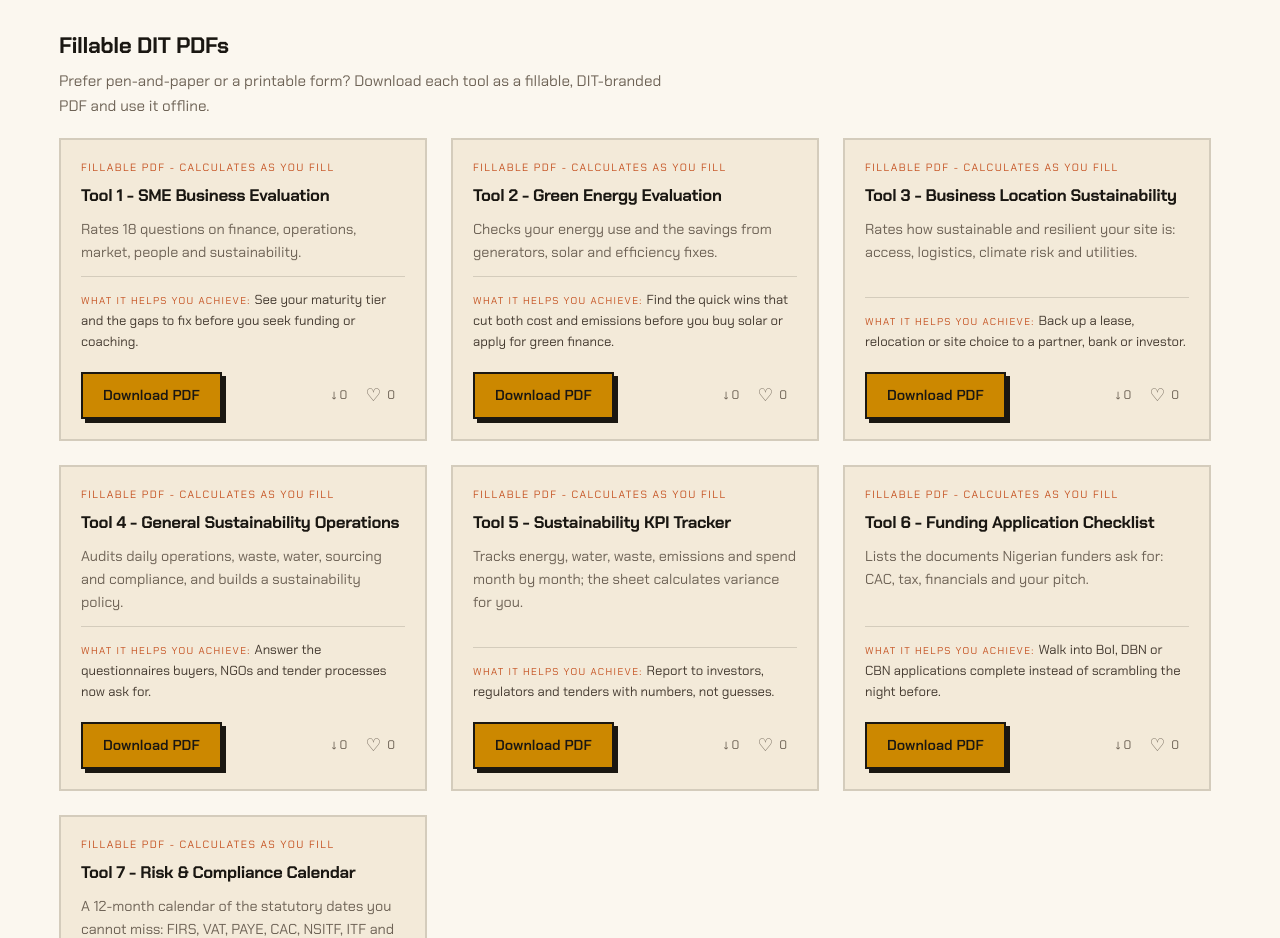
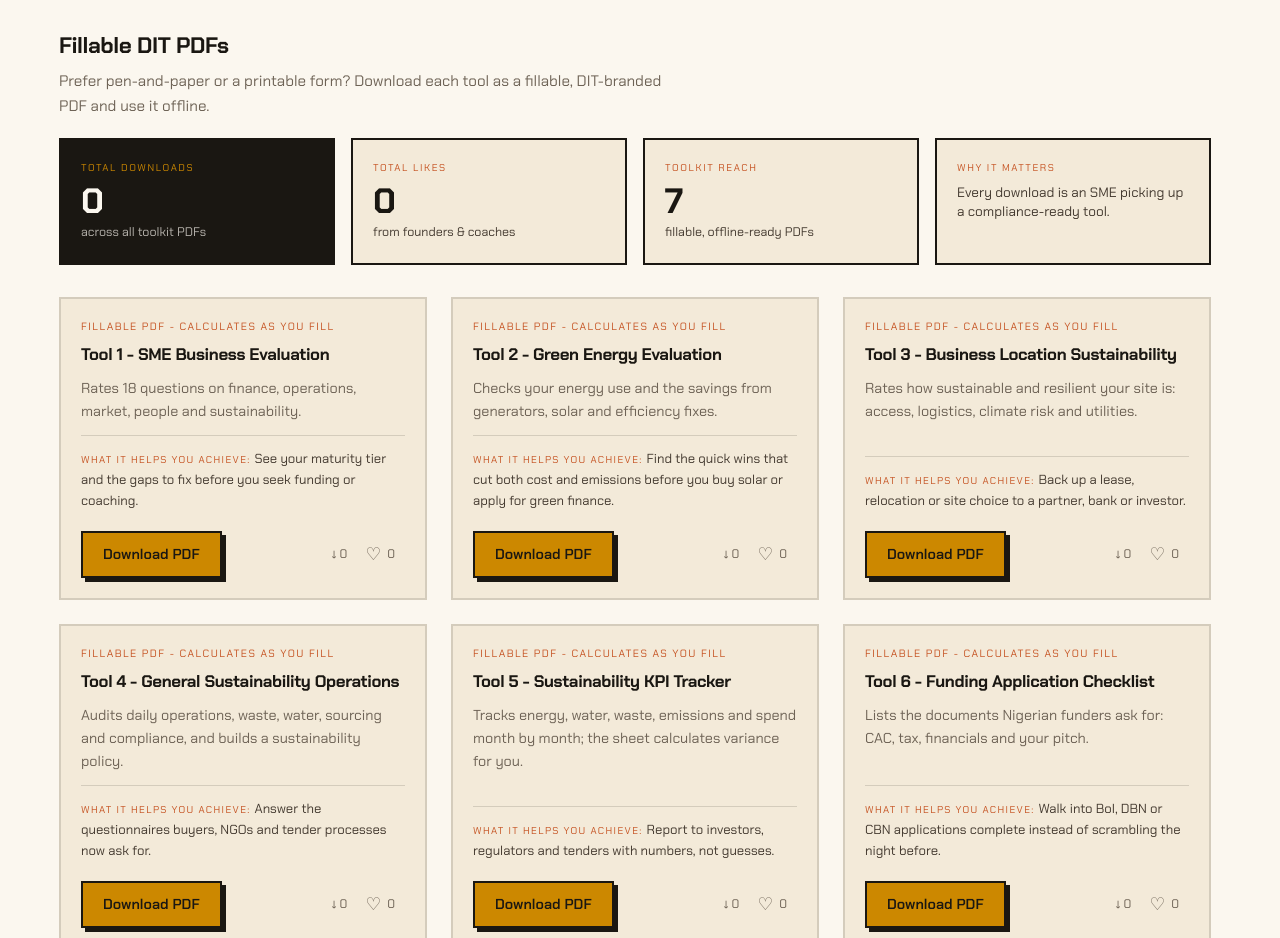
Before and after one commit to Lawrencium-103/__D.I.Technologies, a React (Vite) app: page /s-sme/toolkit in a window 1280 px wide. Shown: the part 920-1858 px from the top of the page. Built offline with nearby package versions, Linux system fonts and the light colour scheme; no server answers.

Commit message:
Persist SME PDF download/like counts locally, make likes per-session, add download-impact metric card

```diff
--- a/src/components/SmePdfCard.jsx
+++ b/src/components/SmePdfCard.jsx
@@ -4,32 +4,32 @@ import { useState } from 'react'
 // the parent-provided handlers. These PDFs are the official fillable tools with
 // built-in calculations, so no "leaving the app" warning is shown.
 
-const LIKE_KEY = 'dit-sme-pdf-liked'
+const LIKE_SESSION_KEY = 'dit-sme-pdf-liked-session'
 
-function likedSet() {
+function sessionLiked(file) {
   try {
-    return new Set(JSON.parse(localStorage.getItem(LIKE_KEY) || '[]'))
+    return new Set(JSON.parse(sessionStorage.getItem(LIKE_SESSION_KEY) || '[]')).has(file)
   } catch {
-    return new Set()
+    return false
   }
 }
 
 export default function SmePdfCard({ file, label, summary = null, achieve = null, counts = {}, onDownload, onLike }) {
   const downloads = counts.downloads || 0
   const likes = counts.likes || 0
-  const [liked, setLiked] = useState(() => likedSet().has(file))
+  const [liked, setLiked] = useState(() => sessionLiked(file))
 
-  const handleLike = async () => {
+  const handleLike = () => {
     if (liked) return
-    const set = likedSet()
+    const set = new Set(JSON.parse(sessionStorage.getItem(LIKE_SESSION_KEY) || '[]'))
     set.add(file)
     try {
-      localStorage.setItem(LIKE_KEY, JSON.stringify([...set]))
+      sessionStorage.setItem(LIKE_SESSION_KEY, JSON.stringify([...set]))
     } catch {
       /* ignore */
     }
     setLiked(true)
-    if (onLike) await onLike(file)
+    if (onLike) onLike(file)
   }
 
   return (
--- a/src/lib/smePdf.js
+++ b/src/lib/smePdf.js
@@ -1,66 +1,98 @@
 // Front-end engagement for the SME toolkit PDFs: download counts + likes.
 // Talks to /api/pdf (GET counts), /api/pdf/download and /api/pdf/like.
+//
+// Counts are mirrored in localStorage so they keep working (and survive reloads)
+// even when the backend is unreachable (e.g. local dev, where Netlify Functions
+// don't run). The backend stays the cross-user source of truth; on every
+// successful response we adopt its value, otherwise the local mirror is used.
 
 import { useEffect, useState, useCallback } from 'react'
 
-let memory = null
+const LOCAL_KEY = 'dit-sme-pdf-counts'
 
-async function getCounts() {
+function loadLocal() {
+  try {
+    return JSON.parse(localStorage.getItem(LOCAL_KEY) || '{}') || {}
+  } catch {
+    return {}
+  }
+}
+
+function saveLocal(obj) {
+  try {
+    localStorage.setItem(LOCAL_KEY, JSON.stringify(obj))
+  } catch {
+    /* ignore */
+  }
+}
+
+// Backend wins on conflicts, but local-only entries are preserved.
+function withBackend(base, backend) {
+  const out = { ...base }
+  for (const [file, v] of Object.entries(backend || {})) out[file] = v
+  return out
+}
+
+async function fetchCounts() {
   try {
     const r = await fetch('/api/pdf')
+    if (!r.ok) throw new Error('bad status')
     const j = await r.json()
-    return j.pdfs || {}
+    const merged = withBackend(loadLocal(), j.pdfs || {})
+    saveLocal(merged)
+    return merged
   } catch {
-    return memory || {}
+    return loadLocal()
   }
 }
 
 export function useSmePdfs() {
-  const [counts, setCounts] = useState(memory || {})
+  const [counts, setCounts] = useState(() => loadLocal())
 
   useEffect(() => {
     let alive = true
-    ;(async () => {
-      const c = await getCounts()
-      memory = c
+    fetchCounts().then((c) => {
       if (alive) setCounts(c)
-    })()
+    })
     return () => {
       alive = false
     }
   }, [])
 
-  const download = useCallback(async (file) => {
-    try {
-      const r = await fetch('/api/pdf/download', {
-        method: 'POST',
-        headers: { 'Content-Type': 'application/json' },
-        body: JSON.stringify({ file }),
+  // Optimistically bump the local mirror, then sync to the backend. The backend
+  // response (authoritative, growing counter) is adopted via max() so we never
+  // show fewer than what we already counted locally.
+  const bump = useCallback((file, kind) => {
+    const local = loadLocal()
+    const entry = { downloads: local[file]?.downloads || 0, likes: local[file]?.likes || 0 }
+    entry[kind] += 1
+    local[file] = entry
+    saveLocal(local)
+    setCounts({ ...local })
+
+    const endpoint = kind === 'downloads' ? '/api/pdf/download' : '/api/pdf/like'
+    fetch(endpoint, {
+      method: 'POST',
+      headers: { 'Content-Type': 'application/json' },
+      body: JSON.stringify({ file }),
+    })
+      .then((r) => (r.ok ? r.json() : null))
+      .then((j) => {
+        if (!j) return
+        const l2 = loadLocal()
+        const cur = l2[file] || { downloads: 0, likes: 0 }
+        l2[file] = {
+          downloads: Math.max(cur.downloads, j.downloads || 0),
+          likes: Math.max(cur.likes, j.likes || 0),
+        }
+        saveLocal(l2)
+        setCounts({ ...l2 })
       })
-      const j = await r.json()
-      memory = { ...memory, [file]: { downloads: j.downloads, likes: j.likes } }
-      setCounts(memory)
-      return j
-    } catch {
-      return null
-    }
+      .catch(() => {})
   }, [])
 
-  const like = useCallback(async (file) => {
-    try {
-      const r = await fetch('/api/pdf/like', {
-        method: 'POST',
-        headers: { 'Content-Type': 'application/json' },
-        body: JSON.stringify({ file }),
-      })
-      const j = await r.json()
-      memory = { ...memory, [file]: { downloads: j.downloads, likes: j.likes } }
-      setCounts(memory)
-      return j
-    } catch {
-      return null
-    }
-  }, [])
+  const download = useCallback((file) => bump(file, 'downloads'), [bump])
+  const like = useCallback((file) => bump(file, 'likes'), [bump])
 
   return { counts, download, like }
 }
--- a/src/pages/SsmeToolkit.jsx
+++ b/src/pages/SsmeToolkit.jsx
@@ -432,6 +432,15 @@ export default function SsmeToolkit() {
     { id: 't7', label: 'Tool 7 · Calendar' },
   ]
 
+  const totalDownloads = useMemo(
+    () => Object.values(counts).reduce((s, c) => s + (c?.downloads || 0), 0),
+    [counts]
+  )
+  const totalLikes = useMemo(
+    () => Object.values(counts).reduce((s, c) => s + (c?.likes || 0), 0),
+    [counts]
+  )
+
   return (
     <div className="min-h-screen bg-[var(--color-paper)] text-[var(--color-ink)]">
       {/* HEADER */}
@@ -496,6 +505,32 @@ export default function SsmeToolkit() {
           <p className="text-[0.95rem] text-[var(--color-ink-faint)] max-w-[64ch] mb-5">
             Prefer pen-and-paper or a printable form? Download each tool as a fillable, DIT-branded PDF and use it offline.
           </p>
+
+          {/* DOWNLOAD IMPACT */}
+          <div className="grid grid-cols-2 lg:grid-cols-4 gap-4 mb-8">
+            <div className="border-2 border-[var(--color-ink)] bg-[var(--color-ink)] text-[var(--color-paper)] p-5">
+              <div className="font-[var(--font-mono)] text-[0.62rem] uppercase tracking-[0.16em] text-[var(--color-amber)]">Total downloads</div>
+              <div className="font-[var(--font-display)] font-bold text-[2.2rem] leading-none mt-2">{totalDownloads}</div>
+              <div className="text-[0.78rem] text-[var(--color-paper)]/70 mt-1">across all toolkit PDFs</div>
+            </div>
+            <div className="border-2 border-[var(--color-ink)] bg-[var(--color-paper-2)] p-5">
+              <div className="font-[var(--font-mono)] text-[0.62rem] uppercase tracking-[0.16em] text-[var(--color-burnt)]">Total likes</div>
+              <div className="font-[var(--font-display)] font-bold text-[2.2rem] leading-none mt-2">{totalLikes}</div>
+              <div className="text-[0.78rem] text-[var(--color-ink-soft)] mt-1">from founders & coaches</div>
+            </div>
+            <div className="border-2 border-[var(--color-ink)] bg-[var(--color-paper-2)] p-5 col-span-2 lg:col-span-1">
+              <div className="font-[var(--font-mono)] text-[0.62rem] uppercase tracking-[0.16em] text-[var(--color-burnt)]">Toolkit reach</div>
+              <div className="font-[var(--font-display)] font-bold text-[2.2rem] leading-none mt-2">{smePdfDownloads.length}</div>
+              <div className="text-[0.78rem] text-[var(--color-ink-soft)] mt-1">fillable, offline-ready PDFs</div>
+            </div>
+            <div className="border-2 border-[var(--color-ink)] bg-[var(--color-paper-2)] p-5 col-span-2 lg:col-span-1">
+              <div className="font-[var(--font-mono)] text-[0.62rem] uppercase tracking-[0.16em] text-[var(--color-burnt)]">Why it matters</div>
+              <p className="text-[0.85rem] text-[var(--color-ink-soft)] mt-2 leading-snug">
+                Every download is an SME picking up a compliance-ready tool.
+              </p>
+            </div>
+          </div>
+
           <div className="grid grid-cols-1 md:grid-cols-2 lg:grid-cols-3 gap-6">
             {smePdfDownloads.map((d) => (
               <SmePdfCard
```
